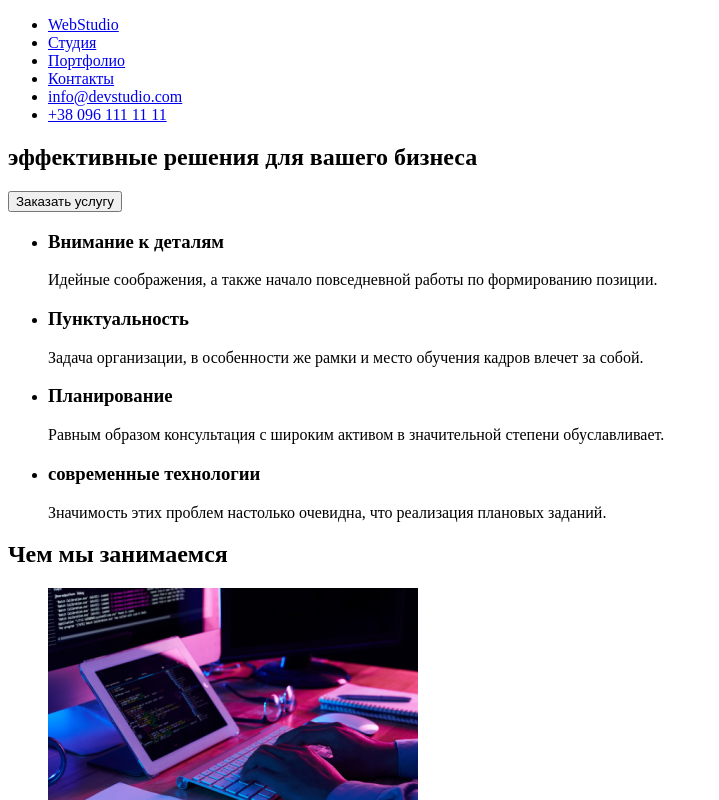
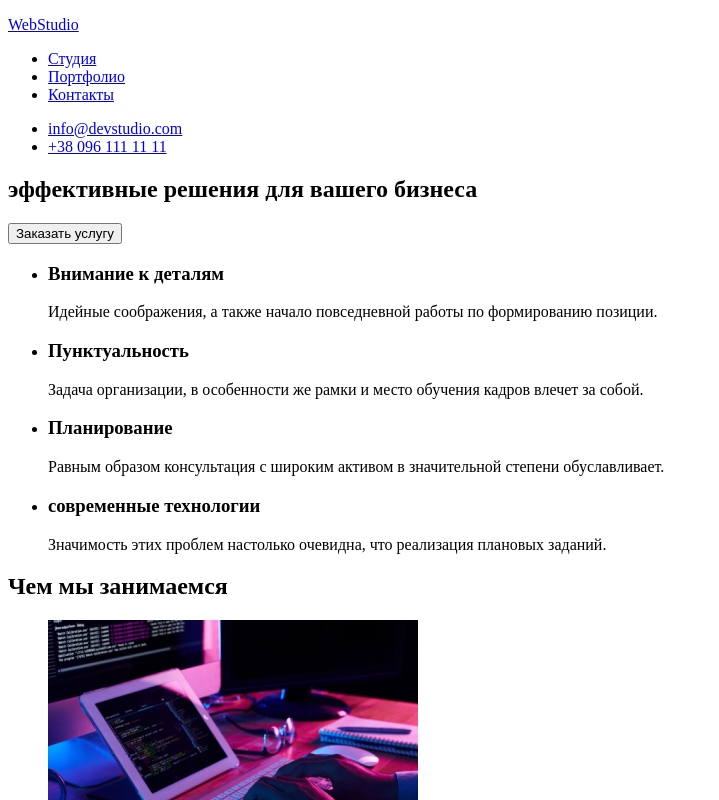
Before and after one commit to Bohdan-Timko/my-first-homework, a plain HTML site: page index.html in a window 1280 px wide. Shown: the top 800 px of the page, without its empty margins (0-719 px from the left). Drawn offline with Linux system fonts and the light colour scheme.

Commit message:
Fixed bugs, main added

```diff
--- a/index.html
+++ b/index.html
@@ -13,16 +13,19 @@
   <body>
     <header>
       <nav>
+        <p><a href="#company">WebStudio</a></p>
         <ul>
-          <li><a href="#company">WebStudio</a></li>
           <li><a href="#studio">Студия</a></li>
           <li><a href="#portfolio">Портфолио</a></li>
           <li><a href="#contacts">Контакты</a></li>
+        </ul>
+        <ul>
           <li><a href="mailto:info@devstudio.com">info@devstudio.com</a></li>
           <li><a href="tel:+380961111111">+38 096 111 11 11</a></li>
         </ul>
       </nav>
     </header>
+    <main>
       <section>
         <div>
           <h1>эффективные решения для вашего бизнеса</h1>
@@ -58,8 +61,6 @@
             </p></li>
         </ul>
         </section>
-
-    <div>
         <section>
           <h2>Чем мы занимаемся</h2>
           <ul>
@@ -68,12 +69,8 @@
             <li><img src="Images/img(2).jpg" width="370" height="294" alt="Таблет" /></li>
           </ul>
         </section>
-    </div>
-    <div>
+        <section>
           <h2>Наша команда</h2>
-    </div>
-    <div>
-      <section>
         <ul>
             <li><img src="images/img(3).jpg" width="270" height="260" alt="Игорь Демьяненко" />
               <h3>Игорь Демьяненко</h3>
@@ -89,10 +86,9 @@
                 <p lang="en">UI Designer</p></li>
           </ul>
         </section>
-    </div>
-
+      </main>
       <footer>
-      <p class="logo"><span class="web">Web</span>Studio</p>
+        <p><a href="#company">WebStudio</a></p>
       <address>
         <ul>
           <li><a href="https://goo.gl/maps/876GTmh62noZVfSe7" target="blank" rel="noopener noreferer">г. Киев, пр-т Леси Украинки, 26
```
Lines whose indentation alone changed are shown as unchanged.
